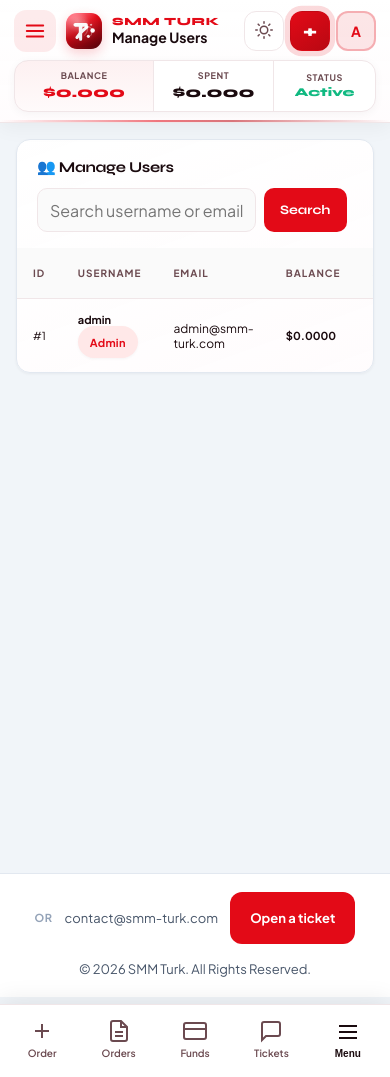
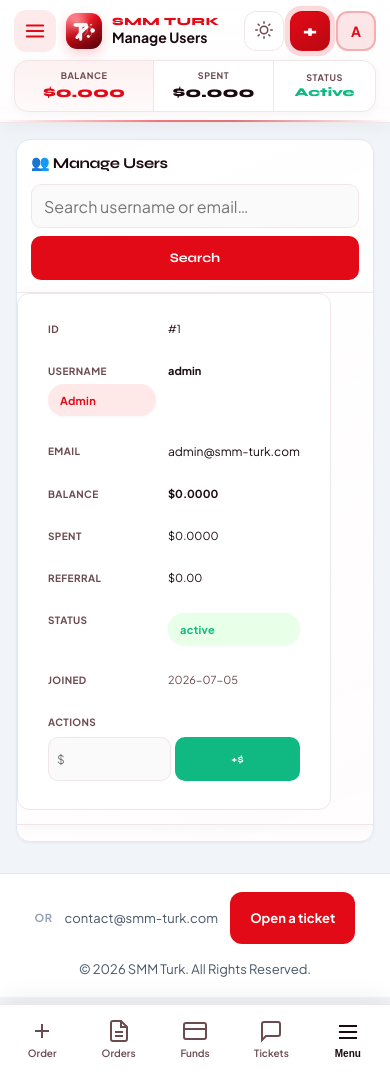
Before and after one commit to ersanjt/smm-turk-panel, a PHP site: page /admin/admin-users.php in a window 390 px wide. Run offline with PHP 8.4, Linux system fonts and the light colour scheme; the visitor is signed in with stand-in values (Sample User, id 1); data comes from the database, SQL or seed files in the repository; some libraries are stand-ins or nearby versions.

Commit message:
Make admin panel responsive on mobile devices.
Add admin-area mobile styles, card layout for dashboard and list tables, and fix overflow on admin cards and search forms.

Co-authored-by: Cursor <cursoragent@cursor.com>

```diff
--- a/admin/admin-users.php
+++ b/admin/admin-users.php
@@ -44,36 +44,35 @@ $users  = $db->fetchAll("SELECT * FROM users $where ORDER BY created_at DESC LIM
 require_once __DIR__ . '/../layouts/header.php';
 ?>
 
-<div class="card" style="padding:0;overflow:hidden;">
-  <div style="padding:18px 20px 0;display:flex;align-items:center;justify-content:space-between;flex-wrap:wrap;gap:12px;">
-    <div class="card-title" style="margin:0">👥 Manage Users</div>
-    <form method="GET" style="display:flex;gap:8px;">
-      <input type="text" name="q" value="<?= h($search) ?>" class="form-control" style="width:220px;" placeholder="Search username or email…">
-      <button type="submit" class="btn btn-primary" style="padding:8px 16px;">Search</button>
+<div class="card admin-page-card">
+  <div class="admin-page-head">
+    <div class="card-title">👥 Manage Users</div>
+    <form method="GET" class="admin-search-form">
+      <input type="text" name="q" value="<?= h($search) ?>" class="form-control" placeholder="Search username or email…">
+      <button type="submit" class="btn btn-primary">Search</button>
     </form>
   </div>
-  <div style="overflow-x:auto;margin-top:16px;">
-    <table class="table">
+  <div class="table-wrap admin-table-wrap">
+    <table class="table table-wide table-mobile-cards">
       <thead>
         <tr><th>ID</th><th>Username</th><th>Email</th><th>Balance</th><th>Spent</th><th>Referral $</th><th>Status</th><th>Joined</th><th>Actions</th></tr>
       </thead>
       <tbody>
         <?php foreach ($users as $u): ?>
         <tr>
-          <td>#<?= $u['id'] ?></td>
-          <td><strong><?= h($u['username']) ?></strong><?= $u['role']==='admin' ? ' <span class="badge badge-blue">Admin</span>' : '' ?></td>
-          <td style="font-size:12px;"><?= h($u['email']) ?></td>
-          <td><strong>$<?= number_format($u['balance'], 4) ?></strong></td>
-          <td>$<?= number_format($u['spent'], 4) ?></td>
-          <td>$<?= number_format((float)($u['referral_earnings'] ?? 0), 2) ?></td>
-          <td>
+          <td data-label="ID">#<?= $u['id'] ?></td>
+          <td data-label="Username"><strong><?= h($u['username']) ?></strong><?= $u['role']==='admin' ? ' <span class="badge badge-blue">Admin</span>' : '' ?></td>
+          <td data-label="Email" style="font-size:12px;"><?= h($u['email']) ?></td>
+          <td data-label="Balance"><strong>$<?= number_format($u['balance'], 4) ?></strong></td>
+          <td data-label="Spent">$<?= number_format($u['spent'], 4) ?></td>
+          <td data-label="Referral">$<?= number_format((float)($u['referral_earnings'] ?? 0), 2) ?></td>
+          <td data-label="Status">
             <span class="badge <?= $u['status']==='active' ? 'badge-green' : 'badge-red' ?>">
               <?= h($u['status']) ?>
             </span>
           </td>
-          <td style="font-size:11px;color:var(--text-muted);"><?= date('Y-m-d', strtotime($u['created_at'])) ?></td>
-          <td>
-            <div style="display:flex;gap:6px;align-items:center;">
+          <td data-label="Joined" style="font-size:11px;color:var(--text-muted);"><?= date('Y-m-d', strtotime($u['created_at'])) ?></td>
+          <td data-label="Actions" class="td-actions admin-actions-cell">
               <!-- Add balance form -->
               <form method="POST" style="display:flex;gap:4px;" onsubmit="return confirm('Add balance?')">
                 <input type="hidden" name="csrf_token" value="<?= csrf_token() ?>">
@@ -102,7 +101,6 @@ require_once __DIR__ . '/../layouts/header.php';
                 </button>
               </form>
               <?php endif; ?>
-            </div>
           </td>
         </tr>
         <?php endforeach; ?>
--- a/assets/css/admin.css
+++ b/assets/css/admin.css
@@ -26,8 +26,41 @@
   min-width: 200px;
 }
 
+.admin-page-card {
+  padding: 0;
+  overflow: visible;
+}
+
+.admin-page-head {
+  display: flex;
+  align-items: center;
+  justify-content: space-between;
+  flex-wrap: wrap;
+  gap: 12px;
+  padding: 18px 20px 0;
+}
+
+.admin-page-head .card-title {
+  margin: 0;
+}
+
+.admin-page-head form,
+.admin-search-form {
+  display: flex;
+  gap: 8px;
+  flex-wrap: wrap;
+  align-items: center;
+}
+
+.admin-search-form .form-control {
+  width: 220px;
+  min-width: 0;
+}
+
 .admin-table-wrap {
   overflow-x: auto;
+  -webkit-overflow-scrolling: touch;
+  margin-top: 16px;
 }
 
 .admin-pagination {
@@ -48,3 +81,155 @@
   padding: 40px;
   color: var(--text-muted);
 }
+
+.admin-actions-cell {
+  display: flex;
+  flex-wrap: wrap;
+  gap: 6px;
+  align-items: center;
+}
+
+.admin-actions-cell form {
+  display: flex;
+  gap: 4px;
+  flex-wrap: wrap;
+  align-items: center;
+}
+
+.admin-actions-cell .form-control {
+  width: 70px;
+  min-width: 0;
+  padding: 5px 8px;
+  font-size: 12px;
+}
+
+.admin-actions-cell .btn {
+  padding: 5px 10px;
+  font-size: 11px;
+  white-space: nowrap;
+}
+
+@media (max-width: 768px) {
+  .admin-area .content {
+    padding-left: max(12px, env(safe-area-inset-left));
+    padding-right: max(12px, env(safe-area-inset-right));
+  }
+
+  .admin-toolbar {
+    flex-direction: column;
+    align-items: stretch;
+  }
+
+  .admin-filters {
+    flex-direction: column;
+    align-items: stretch;
+    width: 100%;
+  }
+
+  .admin-filters .form-control,
+  .admin-filters form,
+  .admin-search-form {
+    width: 100%;
+    min-width: 0;
+  }
+
+  .admin-search-form {
+    flex-direction: column;
+    align-items: stretch;
+  }
+
+  .admin-search-form .form-control {
+    width: 100% !important;
+    max-width: 100% !important;
+  }
+
+  .admin-search-form .btn {
+    width: 100%;
+    justify-content: center;
+  }
+
+  .admin-page-head {
+    flex-direction: column;
+    align-items: stretch;
+    padding: 16px 16px 0;
+  }
+
+  .admin-page-head form {
+    flex-direction: column;
+    align-items: stretch;
+    width: 100%;
+  }
+
+  .admin-page-head .form-control,
+  .admin-page-head select.form-control {
+    width: 100% !important;
+    max-width: 100% !important;
+    min-width: 0 !important;
+  }
+
+  .admin-page-head .btn {
+    width: 100%;
+    justify-content: center;
+  }
+
+  .admin-page-card .table-wrap,
+  .admin-table-wrap {
+    margin-top: 12px;
+    border-left: 0;
+    border-right: 0;
+    border-radius: 0;
+  }
+
+  .admin-actions-cell {
+    flex-direction: column;
+    align-items: stretch;
+    width: 100%;
+  }
+
+  .admin-actions-cell form {
+    width: 100%;
+  }
+
+  .admin-actions-cell .form-control {
+    flex: 1;
+    width: auto;
+    min-width: 0;
+  }
+
+  .admin-actions-cell .btn {
+    flex: 1;
+    justify-content: center;
+  }
+
+  .admin-pagination {
+    padding: 14px 16px;
+    justify-content: center;
+  }
+
+  .admin-pagination .badge {
+    min-height: 40px;
+    display: inline-flex;
+    align-items: center;
+    justify-content: center;
+  }
+
+  .admin-area .card[style*="max-width"] {
+    max-width: 100% !important;
+  }
+
+  .admin-area .grid2,
+  .admin-area .grid3,
+  .admin-area .grid4 {
+    grid-template-columns: 1fr;
+  }
+}
+
+@media (max-width: 480px) {
+  .admin-page-head {
+    padding: 14px 14px 0;
+  }
+
+  .admin-pagination {
+    padding: 12px 14px;
+  }
+}
--- a/assets/css/app.css
+++ b/assets/css/app.css
@@ -230,6 +230,8 @@ body.sidebar-open{overflow:hidden;touch-action:none}
 .table-mobile-cards td{display:grid;grid-template-columns:minmax(88px,108px) 1fr;gap:6px 12px;align-items:start;padding:8px 0;border-bottom:1px solid var(--border);white-space:normal!important}
 .table-mobile-cards td:last-child{border-bottom:0}
 .table-mobile-cards td::before{content:attr(data-label);font-size:10px;font-weight:700;text-transform:uppercase;letter-spacing:.04em;color:var(--text-muted);line-height:1.4}
+.table-mobile-cards td[data-label=""]::before{display:none}
+.table-mobile-cards td[data-label=""]{display:block;text-align:center;grid-template-columns:1fr}
 .table-mobile-cards td[colspan]{display:block;grid-template-columns:1fr;margin-top:8px;padding-top:10px;border-top:1px dashed var(--border)}
 .table-mobile-cards td[colspan]::before{display:none}
 .table-mobile-cards .td-actions{display:flex;flex-direction:column;gap:8px;align-items:stretch}
--- a/layouts/header.php
+++ b/layouts/header.php
@@ -74,7 +74,7 @@ $ogLocale = Seo::ogLocale($dashLang);
 <?php if (!empty($extraCssHref)): ?><link rel="stylesheet" href="<?= h($extraCssHref) ?>"><?php endif; ?>
 <script type="application/ld+json">{"@context":"https://schema.org","@type":"WebApplication","name":"<?= h($siteName) ?>","url":"<?= h($siteUrl) ?>","description":"<?= h($pageDesc) ?>"}</script>
 </head>
-<body class="panel-follows" data-sw="<?= h(path('pwa-sw.php')) ?>" data-sw-scope="<?= h(base_path() !== '' ? base_path() . '/' : '/') ?>">
+<body class="panel-follows<?= $isAdminArea ? ' admin-area' : '' ?>" data-sw="<?= h(path('pwa-sw.php')) ?>" data-sw-scope="<?= h(base_path() !== '' ? base_path() . '/' : '/') ?>">
 <script>(function(){var k='smmturk_theme',d=localStorage.getItem(k)==='dark'||(!localStorage.getItem(k)&&window.matchMedia&&window.matchMedia('(prefers-color-scheme: dark)').matches);if(d)document.body.classList.add('theme-dark');})();</script>
 
 <div class="sidebar-overlay" id="sidebarOverlay" aria-hidden="true"></div>
```
Also changed, not shown: admin/admin-orders.php (+18 -18 lines), admin/index.php (+13 -13 lines), assets/css/admin-dashboard.css (+78 -0 lines), 1 other file.
